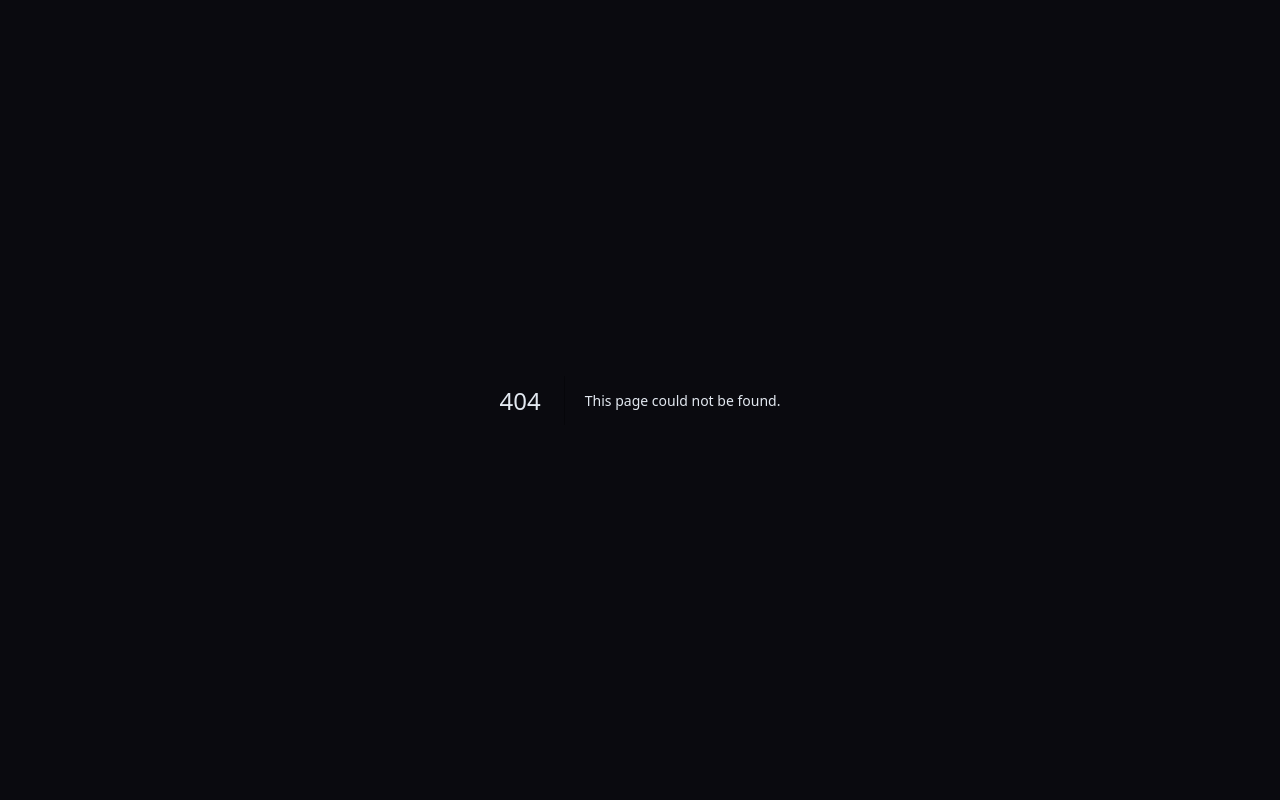
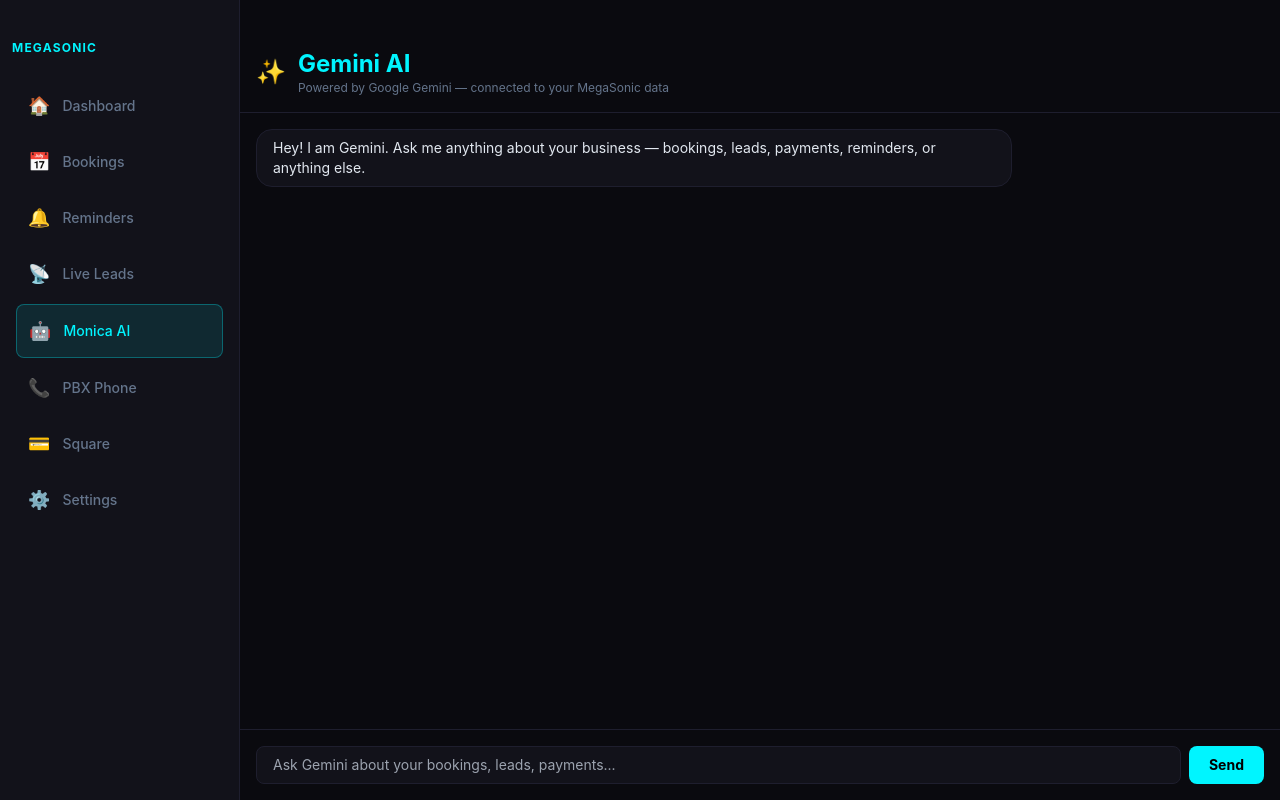
Before and after one commit to homesetupsolutions/MEGASONICET, a Next.js app: page /ai in a window 1280 px wide. Before the commit this address had no page. Built offline with nearby package versions, Linux system fonts and the light colour scheme.

Commit message:
Add Gemini AI chat page

```diff
--- /dev/null
+++ b/src/app/ai/page.tsx
@@ -0,0 +1,70 @@
+'use client'
+import { useState } from 'react'
+import Sidebar from '@/components/Sidebar'
+import TitleBar from '@/components/TitleBar'
+
+export default function GeminiPage() {
+  const [messages, setMessages] = useState<{role:'user'|'assistant', text:string}[]>([
+    { role: 'assistant', text: 'Hey! I am Gemini. Ask me anything about your business — bookings, leads, payments, reminders, or anything else.' }
+  ])
+  const [input, setInput] = useState('')
+  const [loading, setLoading] = useState(false)
+
+  const send = async () => {
+    if (!input.trim() || loading) return
+    const msg = input.trim()
+    setMessages(p => [...p, { role: 'user', text: msg }])
+    setInput('')
+    setLoading(true)
+    try {
+      const res = await fetch('/api/ai', { method: 'POST', headers: { 'Content-Type': 'application/json' }, body: JSON.stringify({ message: msg }) })
+      const data = await res.json()
+      setMessages(p => [...p, { role: 'assistant', text: data.reply || 'No response.' }])
+    } catch {
+      setMessages(p => [...p, { role: 'assistant', text: 'Error reaching Gemini.' }])
+    }
+    setLoading(false)
+  }
+
+  return (
+    <div className="flex h-screen bg-[#0a0a0f]">
+      <TitleBar />
+      <Sidebar />
+      <main className="flex-1 flex flex-col mt-8 overflow-hidden">
+        <div className="p-4 border-b border-[#1e1e2e] flex items-center gap-3">
+          <span className="text-2xl">✨</span>
+          <div>
+            <h1 className="text-2xl font-bold text-[#00f5ff]">Gemini AI</h1>
+            <p className="text-[#64748b] text-xs">Powered by Google Gemini — connected to your MegaSonic data</p>
+          </div>
+        </div>
+        <div className="flex-1 overflow-y-auto p-4 space-y-3">
+          {messages.map((m, i) => (
+            <div key={i} className={`flex ${m.role === 'user' ? 'justify-end' : 'justify-start'}`}>
+              <div className={`max-w-[75%] rounded-2xl px-4 py-2 text-sm ${ m.role === 'user' ? 'bg-[#00f5ff]/20 text-white' : 'bg-[#12121a] border border-[#1e1e2e] text-[#e2e8f0]' }`}>
+                <p className="whitespace-pre-wrap">{m.text}</p>
+              </div>
+            </div>
+          ))}
+          {loading && (
+            <div className="flex justify-start">
+              <div className="bg-[#12121a] border border-[#1e1e2e] rounded-2xl px-4 py-2">
+                <span className="text-[#64748b] text-sm">Gemini is thinking...</span>
+              </div>
+            </div>
+          )}
+        </div>
+        <div className="p-4 border-t border-[#1e1e2e] flex gap-2">
+          <input
+            value={input}
+            onChange={e => setInput(e.target.value)}
+            onKeyDown={e => { if (e.key === 'Enter' && !e.shiftKey) { e.preventDefault(); send() } }}
+            placeholder="Ask Gemini about your bookings, leads, payments..."
+            className="flex-1 bg-[#12121a] border border-[#1e1e2e] text-[#e2e8f0] rounded-lg px-4 py-2 focus:outline-none focus:border-[#00f5ff] text-sm"
+          />
+          <button onClick={send} disabled={loading} className="bg-[#00f5ff] text-black font-bold px-5 py-2 rounded-lg hover:opacity-80 disabled:opacity-50 text-sm">Send</button>
+        </div>
+      </main>
+    </div>
+  )
+}
```
